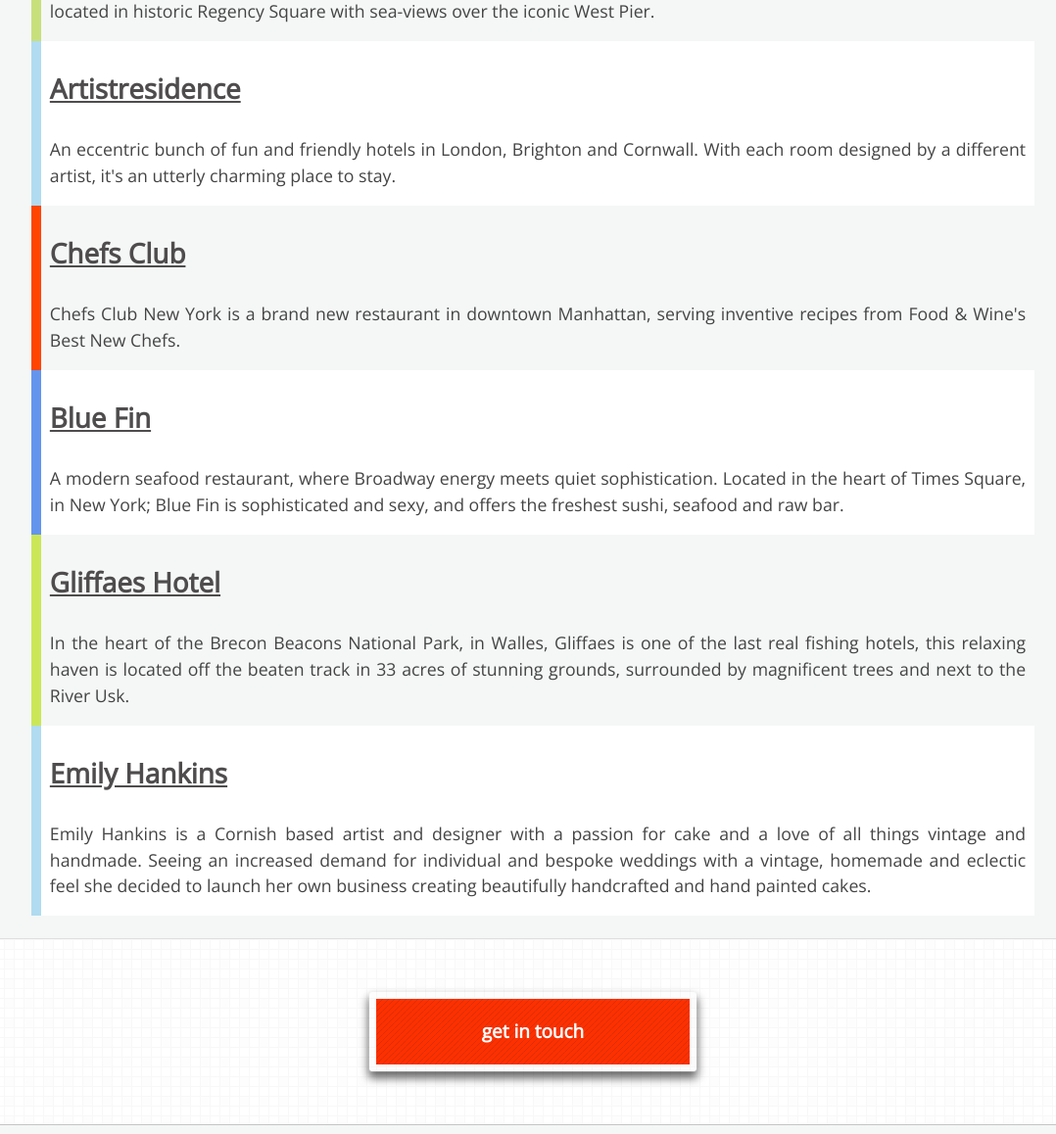
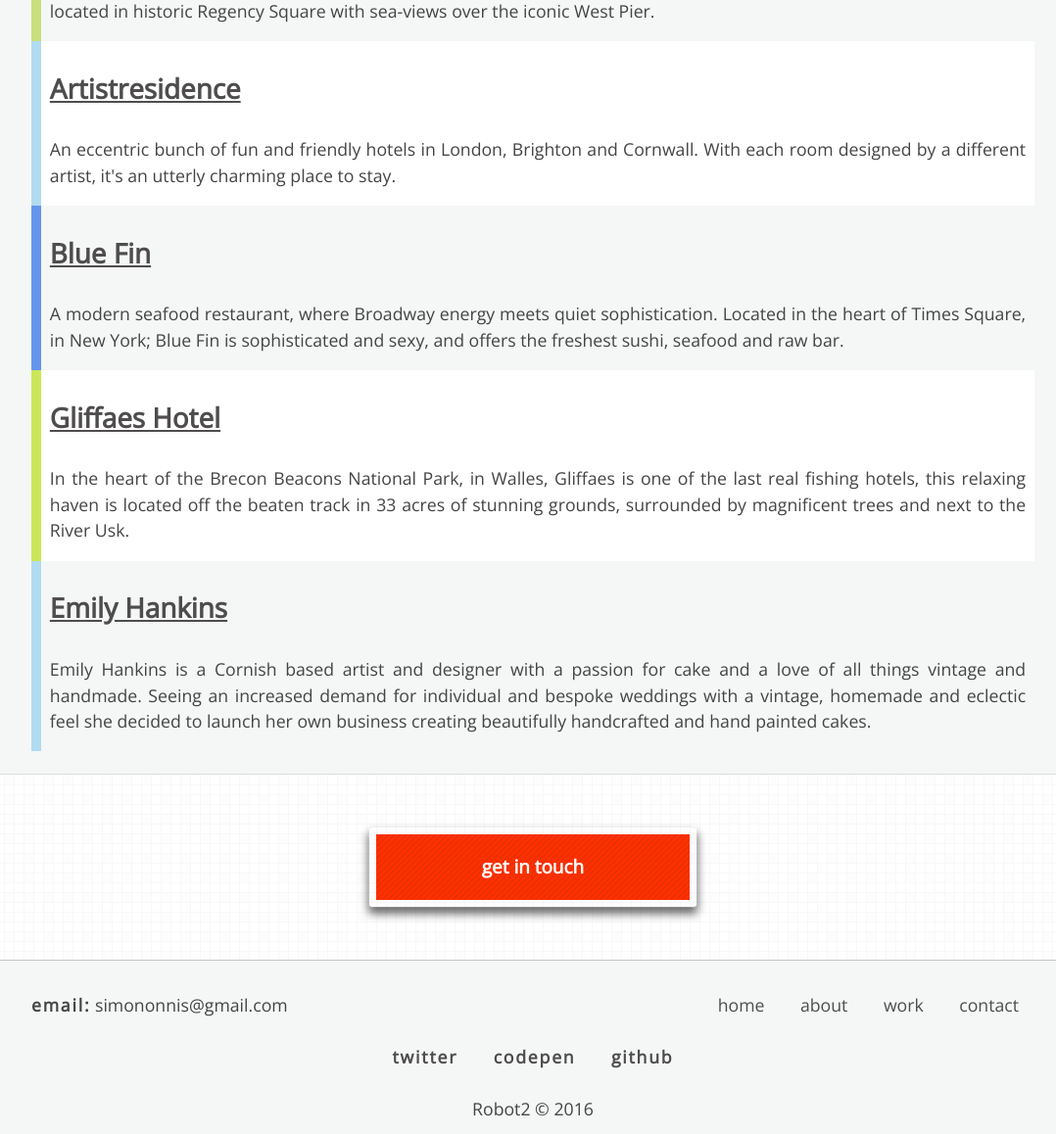
Before and after one commit to SimoNonnis/Robot2, a PHP site: page /work in a window 1280 px wide. Shown: the part 1511-2669 px from the top of the page at 98% size, without its empty margins (96-1174 px from the left). Run offline with PHP 8.4, Linux system fonts and the light colour scheme; some web fonts are replaced.

Commit message:
Update work.php

```diff
--- a/work.php
+++ b/work.php
@@ -70,14 +70,6 @@
           </p>
         </div>
       </article>
-      <article class="work-article wrapper clearfix chefs-club">
-        <div class="work-txt">
-          <h3><a href="http://www.chefsclub.com/new-york/" target="_blank">Chefs Club</a></h3>
-          <p>Chefs Club New York is a brand new restaurant in downtown Manhattan,
-             serving inventive recipes from Food &amp; Wine's Best New Chefs.
-          </p>
-        </div>
-      </article>
       <article class="work-article wrapper clearfix bluefin">
         <div class="work-txt">
           <h3><a href="http://www.bluefinnyc.com/" target="_blank">Blue Fin</a></h3>
```
